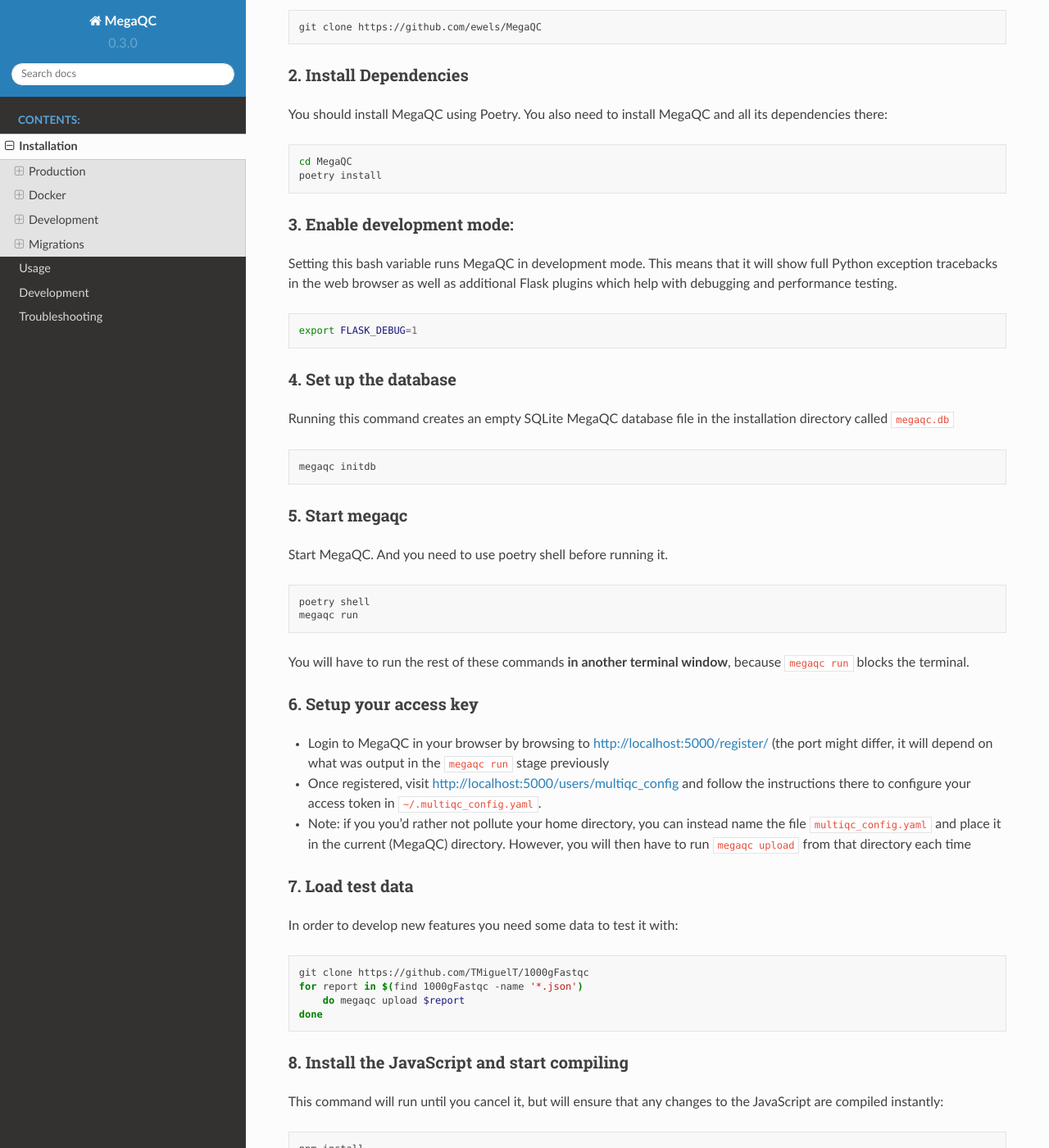
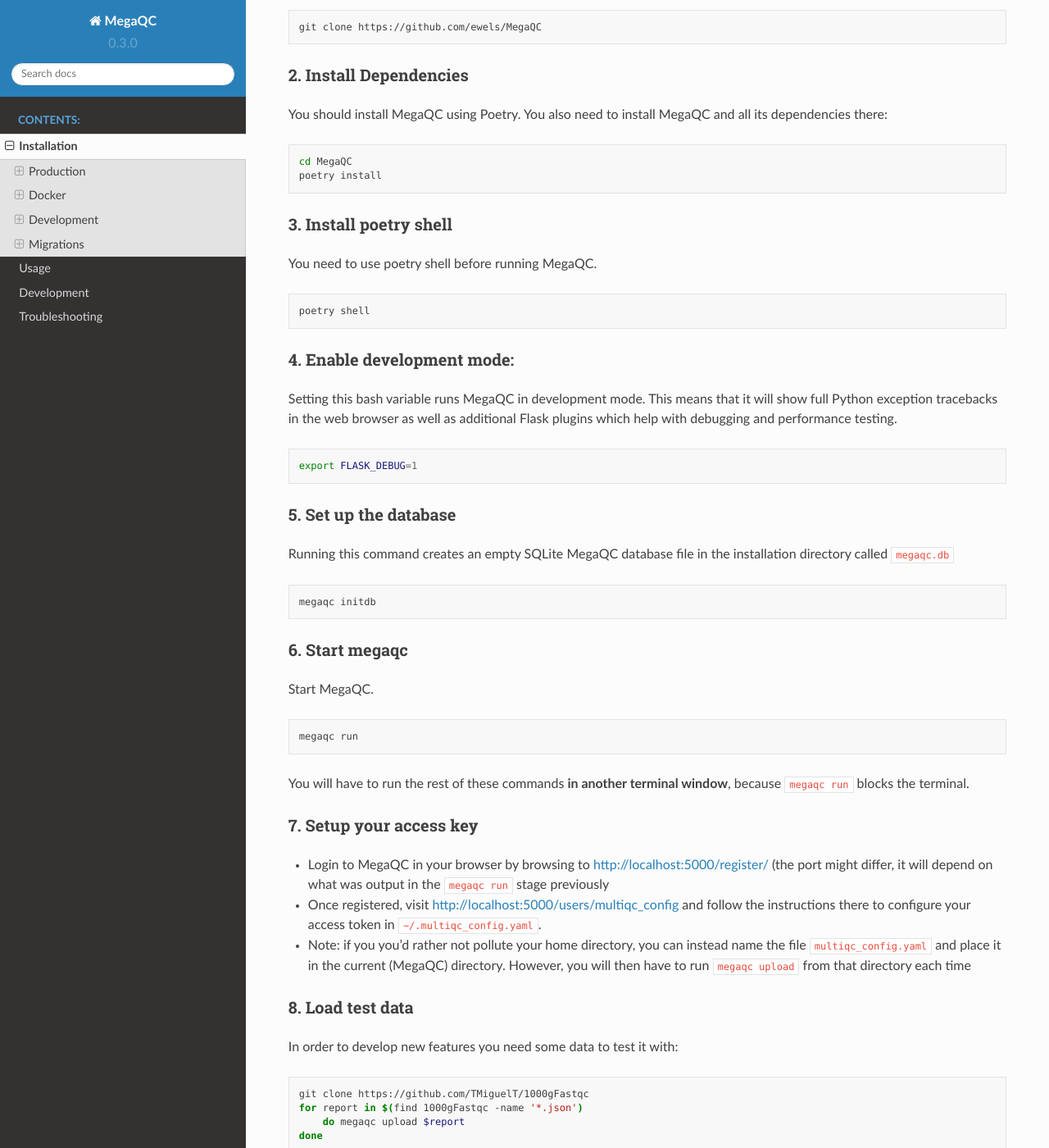
Before and after one commit to MultiQC/MegaQC, a Sphinx documentation site: the page built from docs/source/docs/installation/installation.rst, in a window 1280 px wide and 1400 px high, scrolled down 8181 px. Shown: the whole window at 82% size. Built offline with Sphinx 7.4.7 and the Read the Docs theme 2.0.0, drawn with Linux system fonts in a browser that asks for light colours; pages that are not in the unit, such as notebooks, are missing from menus; some of the changed lines change nothing that is shown; some of the changed text lies outside the part shown.

Commit message:
add a new module of using poetry shell in installation_dev.rst

```diff
--- a/docs/source/docs/installation/installation_dev.rst
+++ b/docs/source/docs/installation/installation_dev.rst
@@ -29,7 +29,16 @@
    cd MegaQC
    poetry install
 
-3. Enable development mode:
+3. Install poetry shell
+------------------------------------------------
+
+You need to use poetry shell before running MegaQC.
+
+.. code:: bash
+
+   poetry shell
+
+4. Enable development mode:
 ---------------------------
 
 Setting this bash variable runs MegaQC in development mode. This means
@@ -41,7 +50,7 @@
 
    export FLASK_DEBUG=1
 
-4. Set up the database
+5. Set up the database
 ----------------------
 
 Running this command creates an empty SQLite MegaQC database file in the
@@ -51,20 +60,19 @@
 
    megaqc initdb
 
-5. Start megaqc
+6. Start megaqc
 ---------------
 
-Start MegaQC. And you need to use poetry shell before running it.
+Start MegaQC.
 
 .. code:: bash
 
-   poetry shell
    megaqc run
 
 You will have to run the rest of these commands **in another terminal
 window**, because ``megaqc run`` blocks the terminal.
 
-6. Setup your access key
+7. Setup your access key
 ------------------------
 
 -  Login to MegaQC in your browser by browsing to
@@ -78,7 +86,7 @@
    current (MegaQC) directory. However, you will then have to run
    ``megaqc upload`` from that directory each time
 
-7. Load test data
+8. Load test data
 -----------------
 
 In order to develop new features you need some data to test it with:
@@ -90,7 +98,7 @@
        do megaqc upload $report
    done
 
-8. Install the JavaScript and start compiling
+9. Install the JavaScript and start compiling
 ---------------------------------------------
 
 This command will run until you cancel it, but will ensure that any
@@ -101,7 +109,7 @@
    npm install
    npm run watch
 
-9. Install the pre-commit hooks
+10. Install the pre-commit hooks
 -------------------------------
 
 MegaQC has a number of `pre-commit`_ hooks installed, which
```
